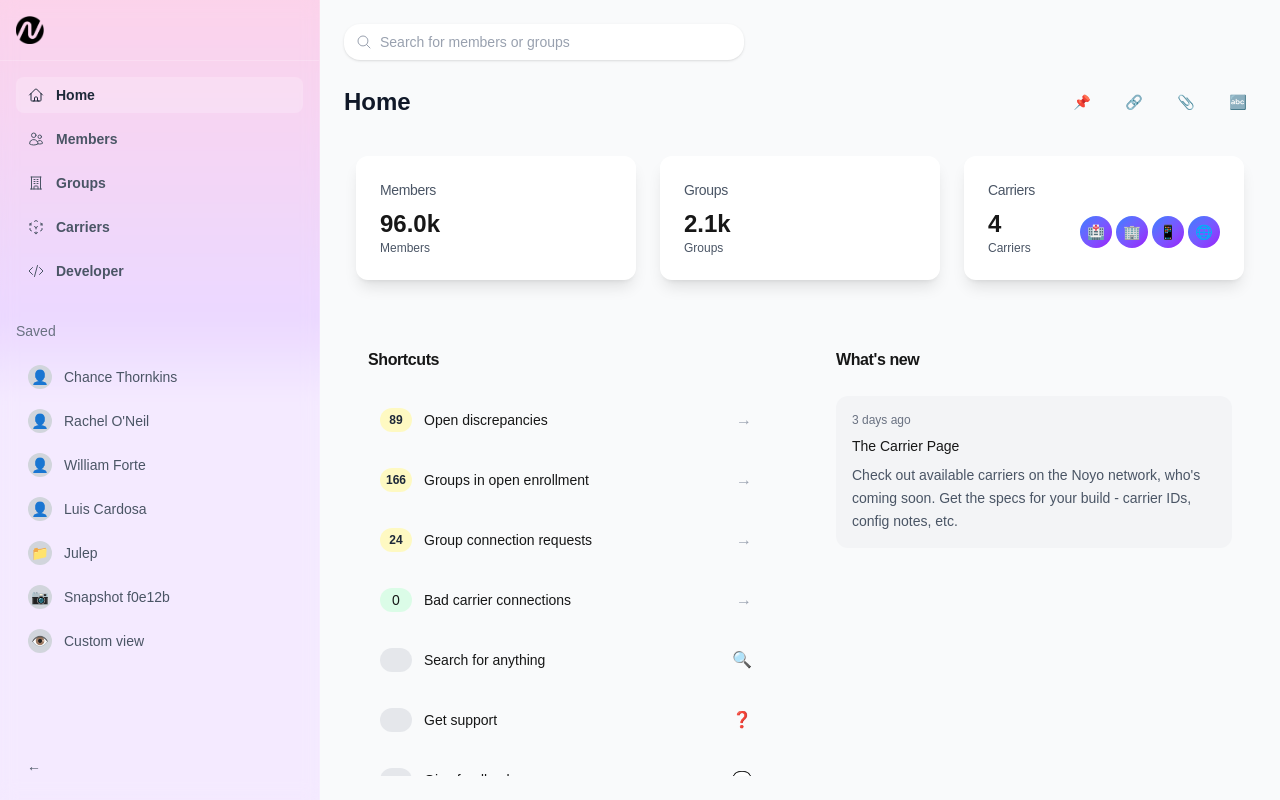
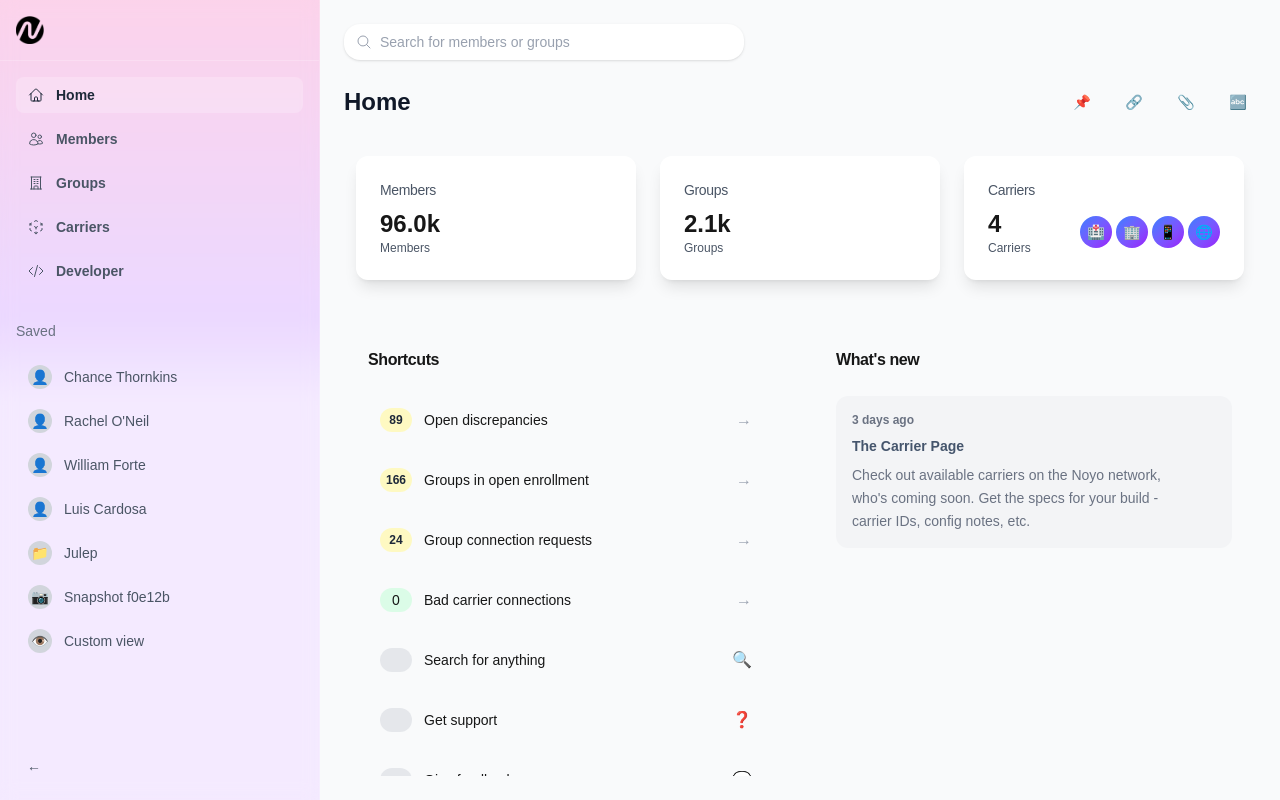
Before and after one commit to qeryz/ben-mock-ui, a Next.js app: page / in a window 1280 px wide. Built offline with nearby package versions, Linux system fonts and the light colour scheme.

Commit message:
chore: match design

```diff
--- a/src/components/features/whats-new.tsx
+++ b/src/components/features/whats-new.tsx
@@ -18,14 +18,16 @@ export function WhatsNew({ news }: WhatsNewProps) {
         <CardTitle>What's new</CardTitle>
       </CardHeader>
       <CardContent className="space-y-4">
-        <div className="bg-gray-100 rounded-xl p-4">
+        <div className="bg-gray-100 rounded-xl p-4 pr-12">
           {news.map((item, index) => (
             <div key={index} className="space-y-2">
-              <div className="text-xs text-gray-500">
+              <div className="text-xs text-gray-500 font-semibold">
                 {formatDate(item.date)}
               </div>
-              <h4 className="font-medium text-sm">{item.title}</h4>
-              <p className="text-sm text-gray-600 leading-relaxed">
+              <h4 className="font-semibold text-sm text-slate-600">
+                {item.title}
+              </h4>
+              <p className="text-sm text-gray-500 leading-relaxed">
                 {item.description}
               </p>
             </div>
```
